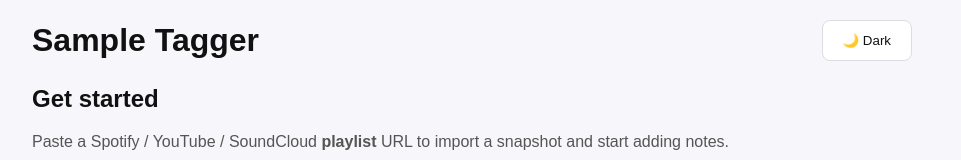
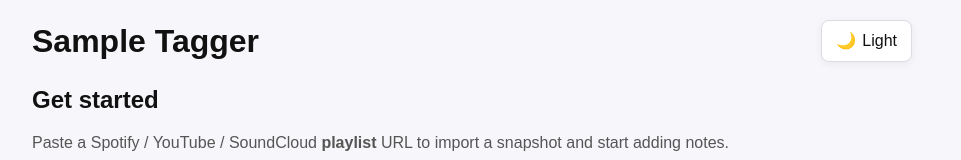
Before and after one commit to thebakedspud/sample-tagger, a React (Vite) app: page / in a window 1280 px wide. Shown: the top 160 px of the page, without its empty margins (168-1129 px from the left). Built offline with nearby package versions, Linux system fonts and the light colour scheme.

Commit message:
chore(stabilise): verify import refresh, a11y flow, and lint clean

```diff
--- a/src/App.jsx
+++ b/src/App.jsx
@@ -89,7 +89,7 @@ export default function App() {
   // —— PERSISTENCE: save whenever core state changes
   useEffect(() => {
     saveAppState({ tracks, playlistTitle, importedAt, lastImportUrl, provider: HAS_VALID_PLAYLIST ? persisted.provider : null })
-    // eslint-disable-next-line react-hooks/exhaustive-deps
+
   }, [tracks, playlistTitle, importedAt, lastImportUrl])
 
   // Safety: close editor if its track disappears or changes
--- a/src/components/ThemeToggle.jsx
+++ b/src/components/ThemeToggle.jsx
@@ -1,18 +1,38 @@
-import { useTheme } from '../theme/ThemeContext.jsx'
+// src/components/ThemeToggle.jsx
+import { useState, useEffect } from 'react'
 
-export default function ThemeToggle({ className = 'button' }) {  // default
-  const { theme, toggleTheme } = useTheme()
-  const isDark = theme === 'dark'
+export default function ThemeToggle() {
+  const [isDark, setIsDark] = useState(() => {
+    const saved = localStorage.getItem('theme')
+    if (saved === 'dark') return true
+    if (saved === 'light') return false
+    return window.matchMedia && window.matchMedia('(prefers-color-scheme: dark)').matches
+  })
+
+  useEffect(() => {
+    document.documentElement.dataset.theme = isDark ? 'dark' : 'light'
+    localStorage.setItem('theme', isDark ? 'dark' : 'light')
+  }, [isDark])
+
+  function toggleTheme() {
+    setIsDark(v => !v)
+  }
 
   return (
     <button
       type="button"
       onClick={toggleTheme}
-      aria-pressed={isDark}
-      className={className}
-      title={isDark ? 'Switch to light theme' : 'Switch to dark theme'}
+      aria-label={isDark ? 'Light mode toggle' : 'Dark mode toggle'}
+      aria-pressed={isDark ? 'true' : 'false'}
+      className="btn"
+      style={{ display: 'inline-flex', alignItems: 'center', gap: 6 }}
     >
-      {isDark ? '☀️ Light' : '🌙 Dark'}
+      {/* keep your emoji visible but hidden from SR */}
+      <span aria-hidden="true" style={{ fontSize: 16 }}>
+        {isDark ? '🌞' : '🌙'}
+      </span>
+      {/* optional: keep the text if you like the visual balance */}
+      <span aria-hidden="true">{isDark ? 'Dark' : 'Light'}</span>
     </button>
   )
 }
--- a/src/features/import/useImportPlaylist.js
+++ b/src/features/import/useImportPlaylist.js
@@ -29,7 +29,7 @@ export default function useImportPlaylist() {
     // 3) Guard & normalize tracks
     const rawTracks = Array.isArray(data.tracks) ? data.tracks : [];
     if (!Array.isArray(data.tracks)) {
-      // eslint-disable-next-line no-console
+
       console.warn('[useImportPlaylist] tracks not array for provider:', provider);
     }
 
@@ -50,7 +50,7 @@ export default function useImportPlaylist() {
     const stampedTitle = `MOCK DATA ACTIVE · ${data.title ?? `${provider} playlist`}`;
 
     if (DEBUG) {
-      // eslint-disable-next-line no-console
+
       console.debug('[importPlaylist]', { provider, title: stampedTitle, count: tracks.length });
     }
 
```
